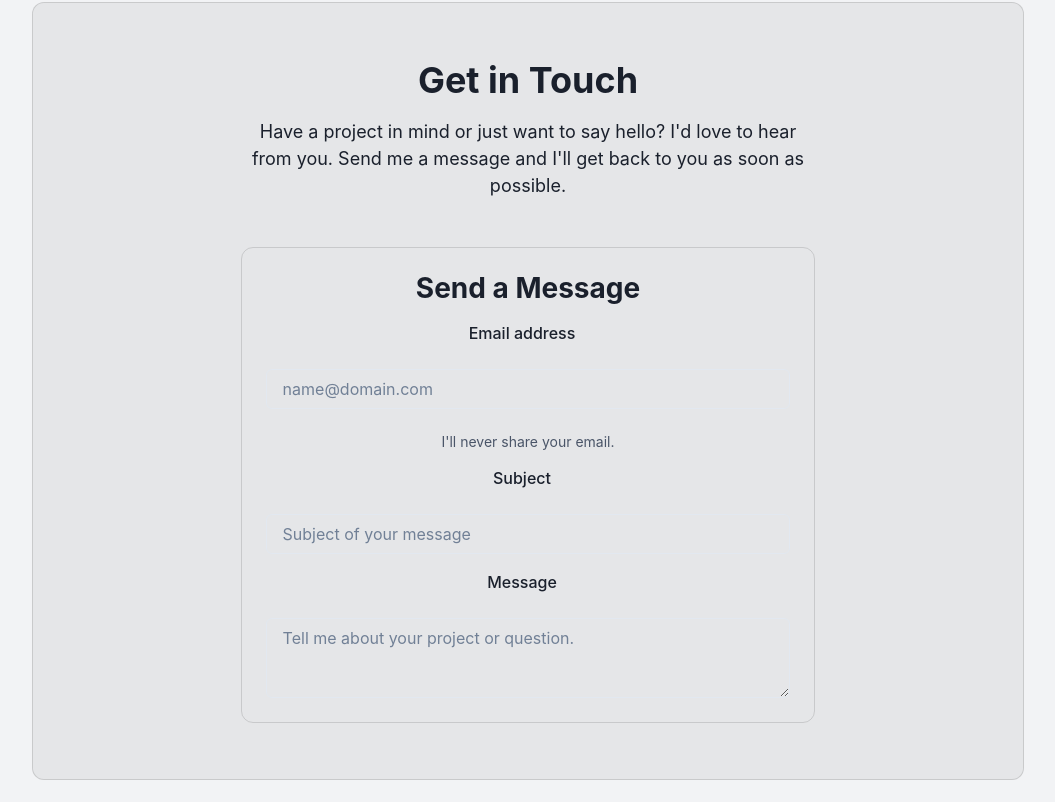
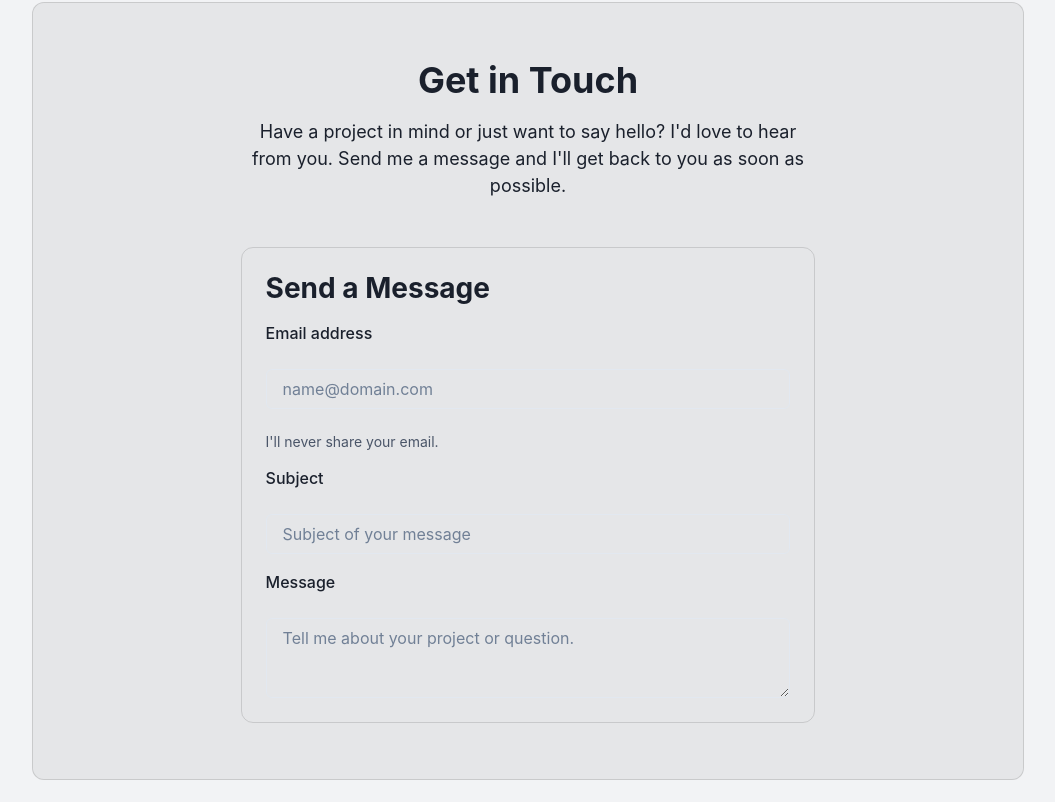
Before and after one commit to dominic-myb/dominic-myb.github.io, a React (Vite) app in the folder frontend/: page / in a window 1280 px wide. Shown: the part 1682-2484 px from the top of the page, without its empty margins (112-1167 px from the left). Built offline with nearby package versions, Linux system fonts and the light colour scheme.

Commit message:
[fix] form items alignment

```diff
--- a/frontend/src/components/ContactForm.jsx
+++ b/frontend/src/components/ContactForm.jsx
@@ -1,18 +1,18 @@
 import {
   VStack,
   Heading,
+  Input,
+  Textarea,
   FormControl,
   FormLabel,
   FormErrorMessage,
   FormHelperText,
-  Input,
-  Textarea,
 } from "@chakra-ui/react";
 
 export default function ContactForm() {
   return (
     <FormControl>
-      <VStack gap={4}>
+      <VStack alignItems="stretch" gap={4}>
         <Heading as="h1" fontSize={28}>
           Send a Message
         </Heading>
```
